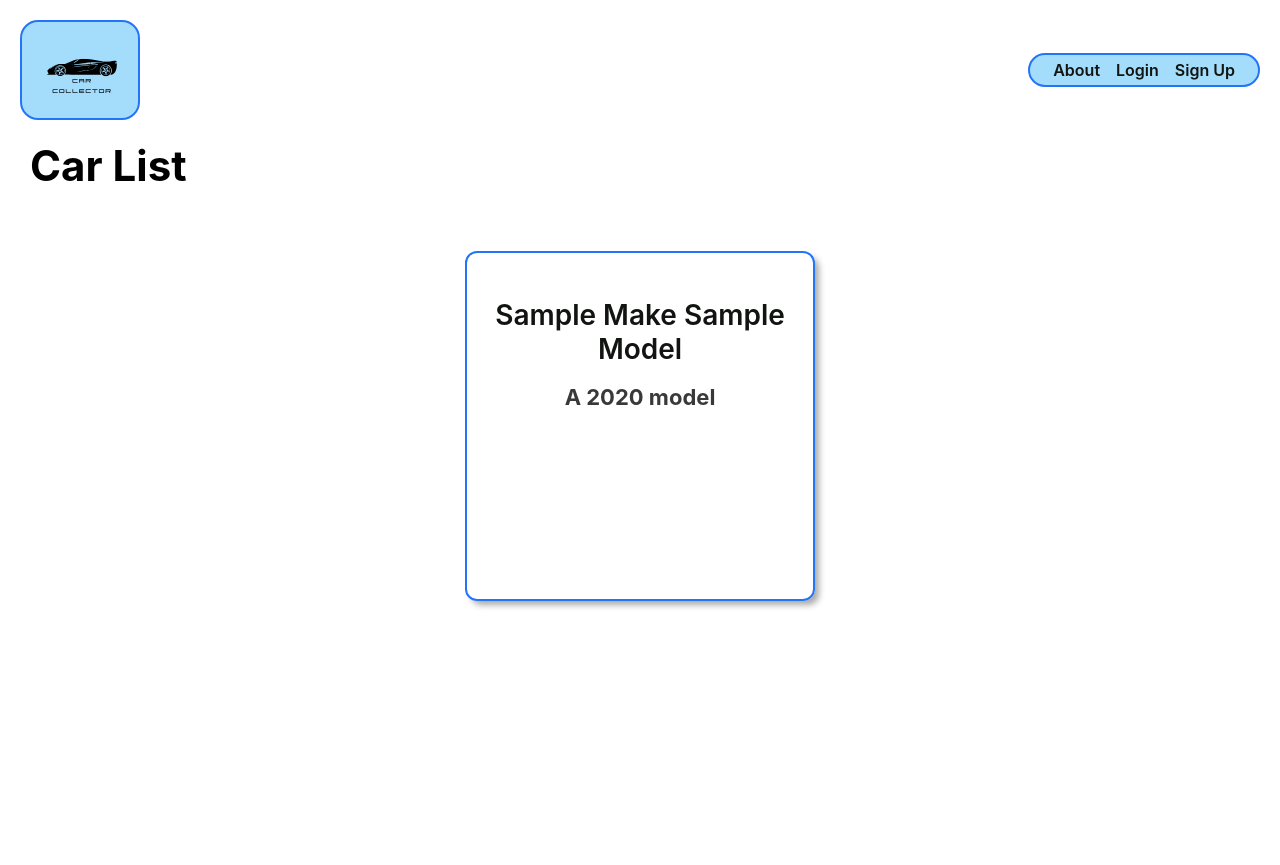
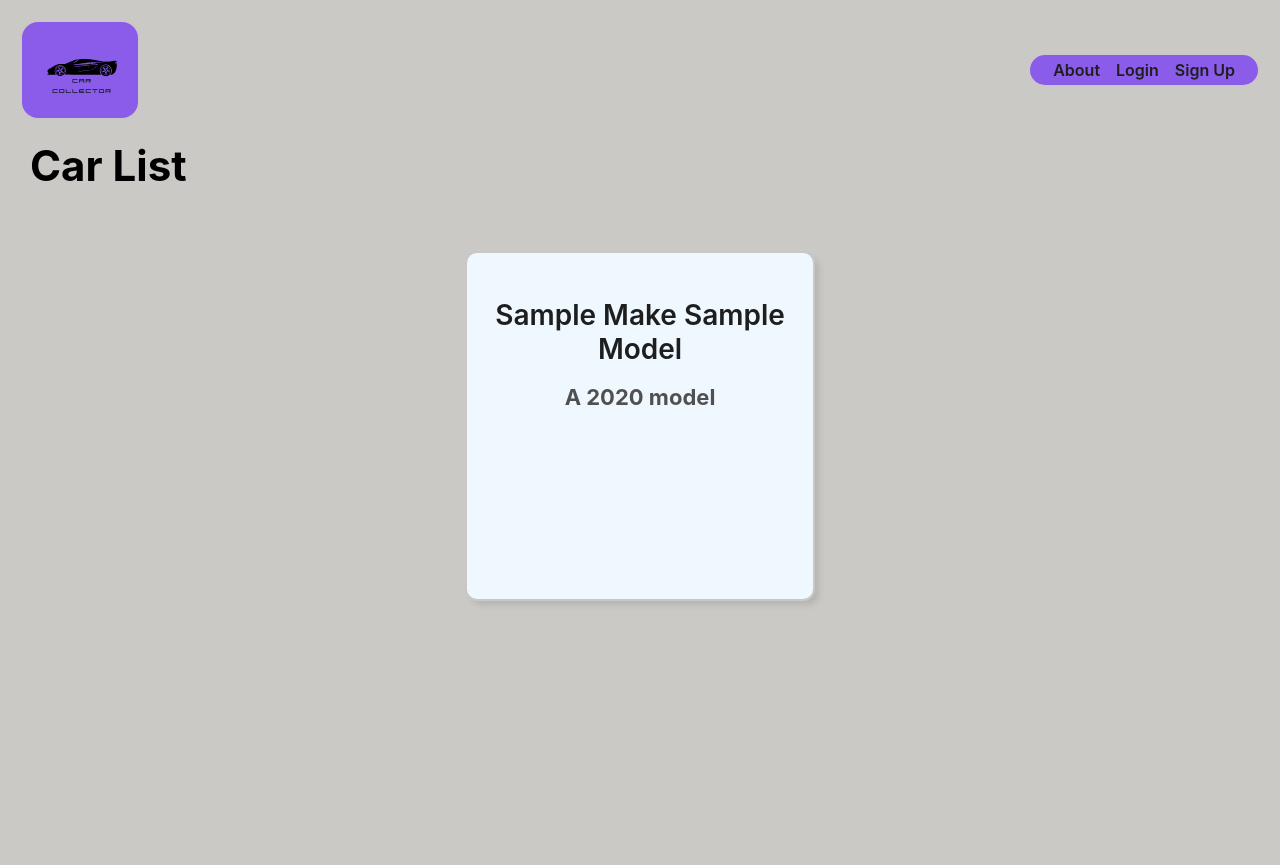
Before and after one commit to tntyousif/django-crud-app-Cars, a Django app: template carCollector/my_app/templates/cars/index.html in a window 1280 px wide. Run offline with Django 3.2, Linux system fonts and the light colour scheme; the template is opened without the code that fills it: most values are stand-ins (such as "Sample title", 1, 10 or a date in 2020).

Commit message:
styling css

```diff
--- a/carCollector/my_app/static/css/base.css
+++ b/carCollector/my_app/static/css/base.css
@@ -29,18 +29,19 @@ html {
       'Oxygen', 'Ubuntu', 'Cantarell', 'Fira Sans', 'Droid Sans',
       'Helvetica Neue', sans-serif;
     min-height: 100vh;
-    --nav-bg: rgba(104, 197, 248, 0.7);
-    --nav-bg-ff: rgba(104, 197, 248, 0.9);
-    --borders: rgb(36, 116, 248) solid 2px;
-    --text-color: rgb(17, 20, 17);
-    --link-hover-color: rgb(16, 56, 158);
-    --button-bg: rgb(245, 245, 245);
-    --button-bg-hover: rgb(226, 226, 226);
-    --submit: rgb(26, 128, 0);
-    --warn: rgb(255, 102, 0);
-    --danger: rgb(220, 20, 30);
-    --secondary: rgb(57, 57, 57);
-    --card-box-shadow: 5px 5px 6px -1px #aaa;
+    --nav-bg: rgba(110, 46, 248, 0.7); /* Soft blue for navigation bar background */
+    --nav-bg-ff: rgba(0, 254, 148, 0.9); /* Slightly darker blue for focused navigation */
+    --borders: rgb(200, 200, 200) solid 2px; /* Light gray borders */
+    --text-color: rgb(30, 30, 30); /* Dark gray for primary text */
+    --link-hover-color: rgb(9, 240, 86); /* Darker blue for link hover effect */
+    --button-bg: rgb(245, 245, 245); /* Light gray for button background */
+    --button-bg-hover: rgb(173, 172, 172); /* Slightly darker gray for button hover */
+    --submit: rgb(34, 193, 34); /* Calming green for submit button */
+    --warn: rgb(255, 174, 0); /* Soft orange for warnings */
+    --danger: rgb(255, 69, 58); /* Soft red for error messages */
+    --secondary: rgb(80, 80, 80); /* Muted gray for secondary button */
+    --card-box-shadow: 5px 5px 6px -1px rgba(0, 0, 0, 0.1); /* Soft shadow for card elements */
+    background-color: rgb(203, 201, 198);
     --font-xtreme: 4.2rem;
     --font-xxl: 3.6rem;
     --font-xl: 2.4rem;
@@ -200,8 +201,8 @@ html {
     }
 
     .header-logo-container {
-      width: 213px;
-      height: 50px;
+      width: auto;
+      height: 80px;
     }
     .header-logo-container img {
       height: 100%;
@@ -275,7 +276,7 @@ html {
 
       nav,
       .header-logo-container {
-        background: rgba(104, 197, 248, 0.6);
+        background: var(--nav-bg);
         -webkit-backdrop-filter: blur(3px);
         backdrop-filter: blur(3px);
       }
--- a/carCollector/my_app/static/css/cars/car-index.css
+++ b/carCollector/my_app/static/css/cars/car-index.css
@@ -74,6 +74,7 @@
   .card {
     width: 320px; /* Increase card width for larger screens */
     height: 350px; /* Set a more consistent height */
+    background-color: aliceblue;
   }
 
   .card h2 {
--- a/carCollector/my_app/static/css/form.css
+++ b/carCollector/my_app/static/css/form.css
@@ -3,6 +3,7 @@
   flex-direction: column;
   width: 100%;
   font-size: 1.8rem; /* Increased font size for form elements */
+
 }
 
 table {
--- a/carCollector/my_app/static/css/home.css
+++ b/carCollector/my_app/static/css/home.css
@@ -30,8 +30,8 @@ main > section {
   margin-bottom: 20px; /* Added margin to separate logo from other content */
 }
 
-/* Cat container settings */
-.cat-container {
+/* Car container settings */
+.car-container {
   width: 80%;
   margin-bottom: 20px; /* Added margin to separate it from other sections */
 }
@@ -117,6 +117,7 @@ main > section {
       border-radius: var(--card-border-radius);
       box-shadow: var(--card-box-shadow);
       width: 100%;
+      background-color: blueviolet;
   }
 
   /* Adjust logo size for larger screens */
```
Also changed, not shown: carCollector/my_app/static/css/modifications/modification-index.css (+9 -0 lines).
